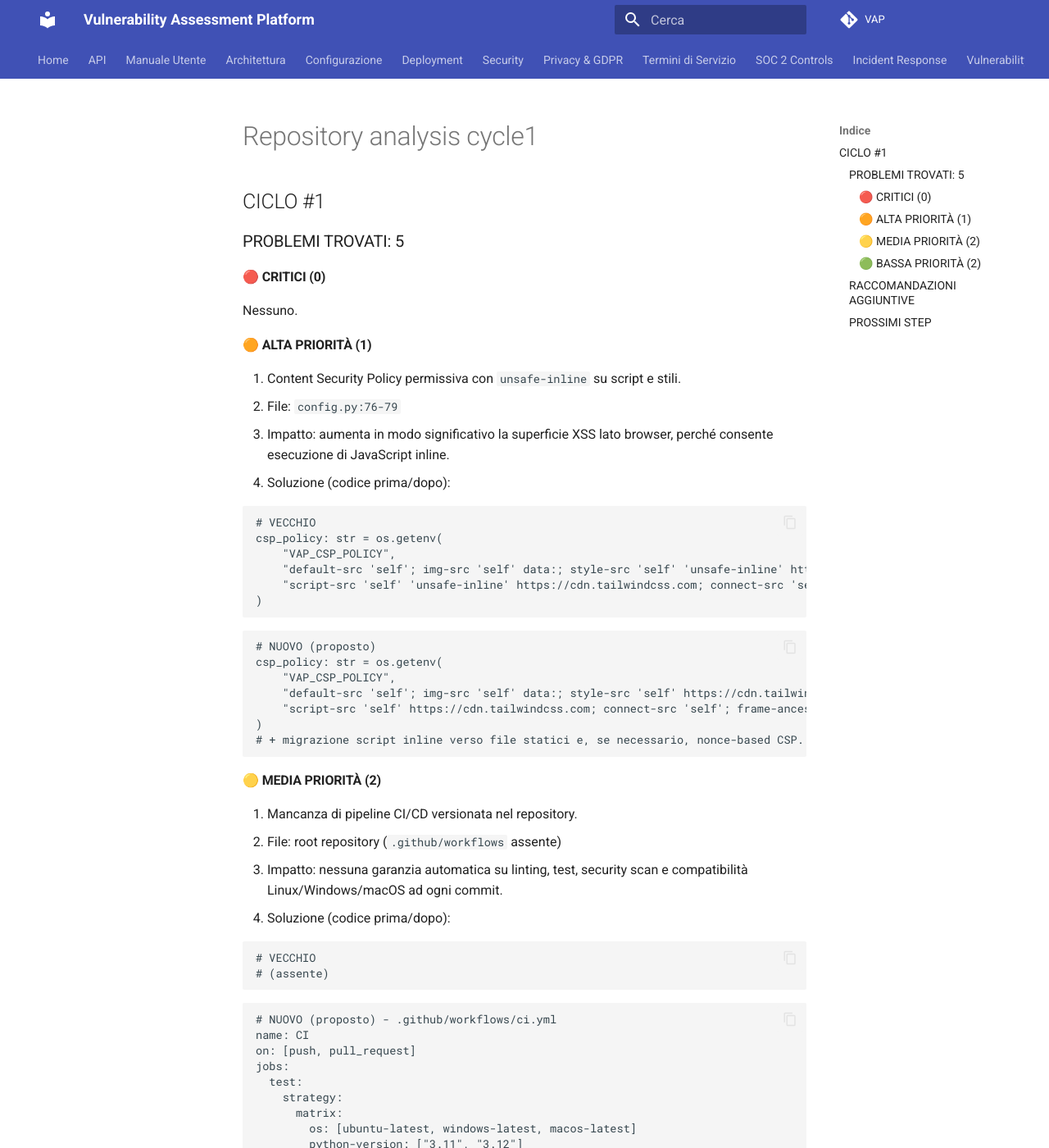
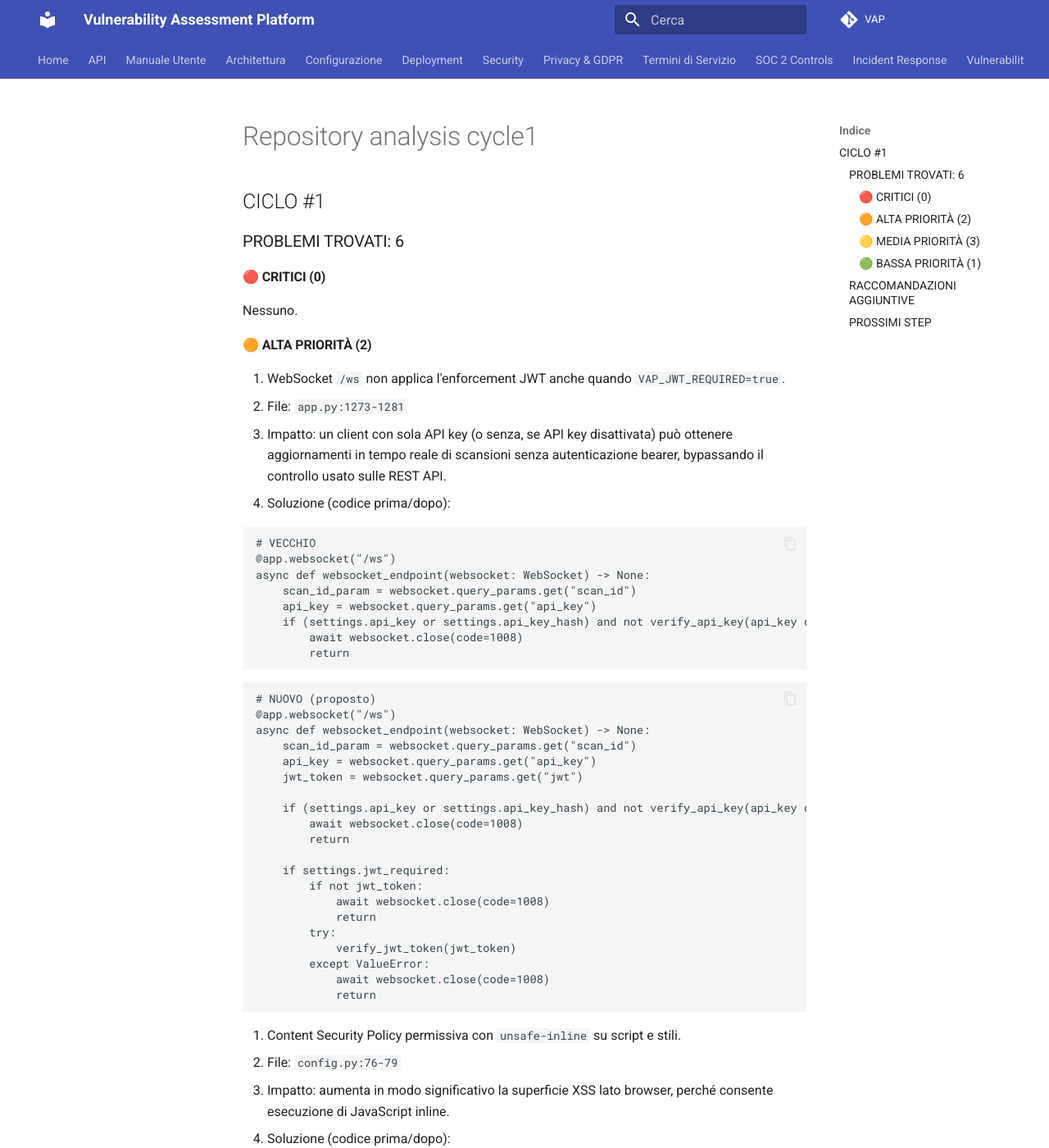
Before and after one commit to chiaraberti13/vap, an MkDocs documentation site: the page built from docs/repository-analysis-cycle1.md, in a window 1280 px wide and 1400 px high. Shown: the whole window at 82% size. Built offline with MkDocs 1.6.1 and Material for MkDocs 9.7.7, drawn with Linux system fonts in a browser that asks for light colours; some of the changed text lies outside the part shown.

Commit message:
docs: aggiorna report analisi repository ciclo 1

````diff
--- a/docs/repository-analysis-cycle1.md
+++ b/docs/repository-analysis-cycle1.md
@@ -1,12 +1,51 @@
 ## CICLO #1
 
-### PROBLEMI TROVATI: 5
+### PROBLEMI TROVATI: 6
 
 #### 🔴 CRITICI (0)
 Nessuno.
 
-#### 🟠 ALTA PRIORITÀ (1)
-1. Content Security Policy permissiva con `unsafe-inline` su script e stili.
+#### 🟠 ALTA PRIORITÀ (2)
+1. WebSocket `/ws` non applica l'enforcement JWT anche quando `VAP_JWT_REQUIRED=true`.
+   - File: `app.py:1273-1281`
+   - Impatto: un client con sola API key (o senza, se API key disattivata) può ottenere aggiornamenti in tempo reale di scansioni senza autenticazione bearer, bypassando il controllo usato sulle REST API.
+   - Soluzione (codice prima/dopo):
+
+```python
+# VECCHIO
+@app.websocket("/ws")
+async def websocket_endpoint(websocket: WebSocket) -> None:
+    scan_id_param = websocket.query_params.get("scan_id")
+    api_key = websocket.query_params.get("api_key")
+    if (settings.api_key or settings.api_key_hash) and not verify_api_key(api_key or ""):
+        await websocket.close(code=1008)
+        return
+```
+
+```python
+# NUOVO (proposto)
+@app.websocket("/ws")
+async def websocket_endpoint(websocket: WebSocket) -> None:
+    scan_id_param = websocket.query_params.get("scan_id")
+    api_key = websocket.query_params.get("api_key")
+    jwt_token = websocket.query_params.get("jwt")
+
+    if (settings.api_key or settings.api_key_hash) and not verify_api_key(api_key or ""):
+        await websocket.close(code=1008)
+        return
+
+    if settings.jwt_required:
+        if not jwt_token:
+            await websocket.close(code=1008)
+            return
+        try:
+            verify_jwt_token(jwt_token)
+        except ValueError:
+            await websocket.close(code=1008)
+            return
+```
+
+2. Content Security Policy permissiva con `unsafe-inline` su script e stili.
    - File: `config.py:76-79`
    - Impatto: aumenta in modo significativo la superficie XSS lato browser, perché consente esecuzione di JavaScript inline.
    - Soluzione (codice prima/dopo):
@@ -30,8 +69,31 @@
 # + migrazione script inline verso file statici e, se necessario, nonce-based CSP.
 ```
 
-#### 🟡 MEDIA PRIORITÀ (2)
-1. Mancanza di pipeline CI/CD versionata nel repository.
+#### 🟡 MEDIA PRIORITÀ (3)
+1. Endpoint `/metrics` esposto senza autenticazione.
+   - File: `app.py:367-369`
+   - Impatto: disclosure di telemetria interna (path, volumi richieste, latenza) utile per reconnaissance.
+   - Soluzione (codice prima/dopo):
+
+```python
+# VECCHIO
+@app.get("/metrics")
+def metrics() -> Response:
+    return Response(generate_latest(), media_type=CONTENT_TYPE_LATEST)
+```
+
+```python
+# NUOVO (proposto)
+@app.get("/metrics")
+def metrics(
+    request: Request,
+    _: None = Depends(enforce_api_key),
+    __: None = Depends(enforce_jwt),
+) -> Response:
+    return Response(generate_latest(), media_type=CONTENT_TYPE_LATEST)
+```
+
+2. Mancanza di pipeline CI/CD versionata nel repository.
    - File: root repository (`.github/workflows` assente)
    - Impatto: nessuna garanzia automatica su linting, test, security scan e compatibilità Linux/Windows/macOS ad ogni commit.
    - Soluzione (codice prima/dopo):
@@ -61,7 +123,7 @@
       - run: pytest -q
 ```
 
-2. Security dependency scanning non integrato nel progetto.
+3. Security dependency scanning non integrato nel progetto.
    - File: `requirements.txt` (presenza dipendenze, ma assenza tooling SCA nel repo)
    - Impatto: vulnerabilità note su dipendenze possono arrivare in produzione senza blocco preventivo.
    - Soluzione (codice prima/dopo):
@@ -77,7 +139,7 @@
 - run: pip-audit --strict
 ```
 
-#### 🟢 BASSA PRIORITÀ (2)
+#### 🟢 BASSA PRIORITÀ (1)
 1. Default HTTPS non secure-by-default.
    - File: `config.py:40`
    - Impatto: in setup iniziali è facile esporre cookie senza flag `Secure`.
@@ -94,19 +156,14 @@
 # Override a false solo in ambiente development locale.
 ```
 
-2. Warning di deprecazione su dipendenze transitive in test suite.
-   - File: output runtime test (`passlib`, `python-jose`, `python-dateutil`, `reportlab`)
-   - Impatto: nessun blocco immediato, ma rischio incompatibilità con Python 3.13/3.14.
-   - Soluzione: pianificare upgrade progressivo e validare con matrice versioni Python in CI.
-
 ### RACCOMANDAZIONI AGGIUNTIVE
-- Aggiungere un baseline di hardening in startup con fail-fast in produzione (es. bloccare `VAP_REQUIRE_HTTPS=false` quando `VAP_ENV=production`).
-- Introdurre report periodico OWASP ASVS L1/L2 per endpoint principali (`/auth/token`, `/api/v1/scans`, websocket).
-- Tracciare KPI di qualità (coverage, tempo medio test, findings SAST/SCA) come quality gates.
+- Introdurre policy di hardening fail-fast in produzione (es. bloccare startup se `VAP_ENV=production` con `VAP_REQUIRE_HTTPS=false`).
+- Eseguire baseline OWASP ASVS L1/L2 su endpoint principali (`/auth/token`, `/api/v1/scans`, websocket).
+- Aggiungere quality gates minimi in CI: coverage >= 80%, SCA severità high/critical = 0.
 
 ### PROSSIMI STEP
 1. Conferma se procedo con il **CICLO #2** implementando direttamente le correzioni di priorità ALTA/MEDIA.
-2. Dopo patch, rieseguo test e validazioni sicurezza per produrre un delta report.
+2. Dopo patch, rieseguo test e validazioni sicurezza per produrre delta report con evidenze.
 
 ---
 STATO: IN CORSO
````
